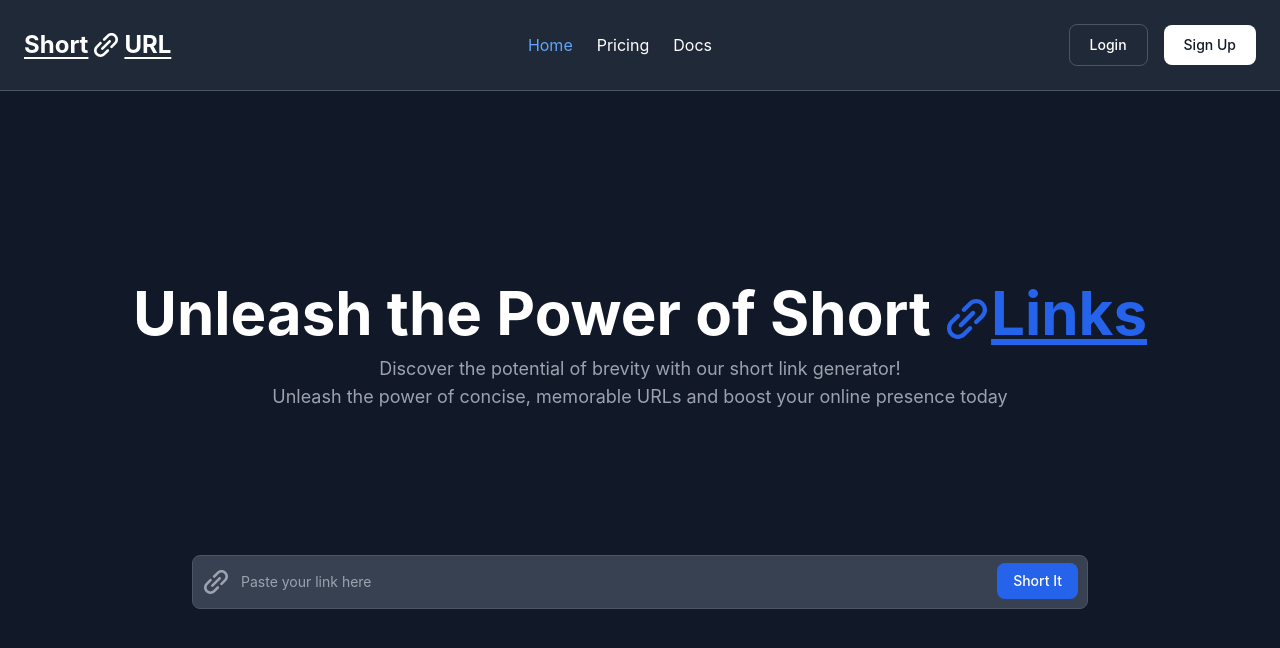
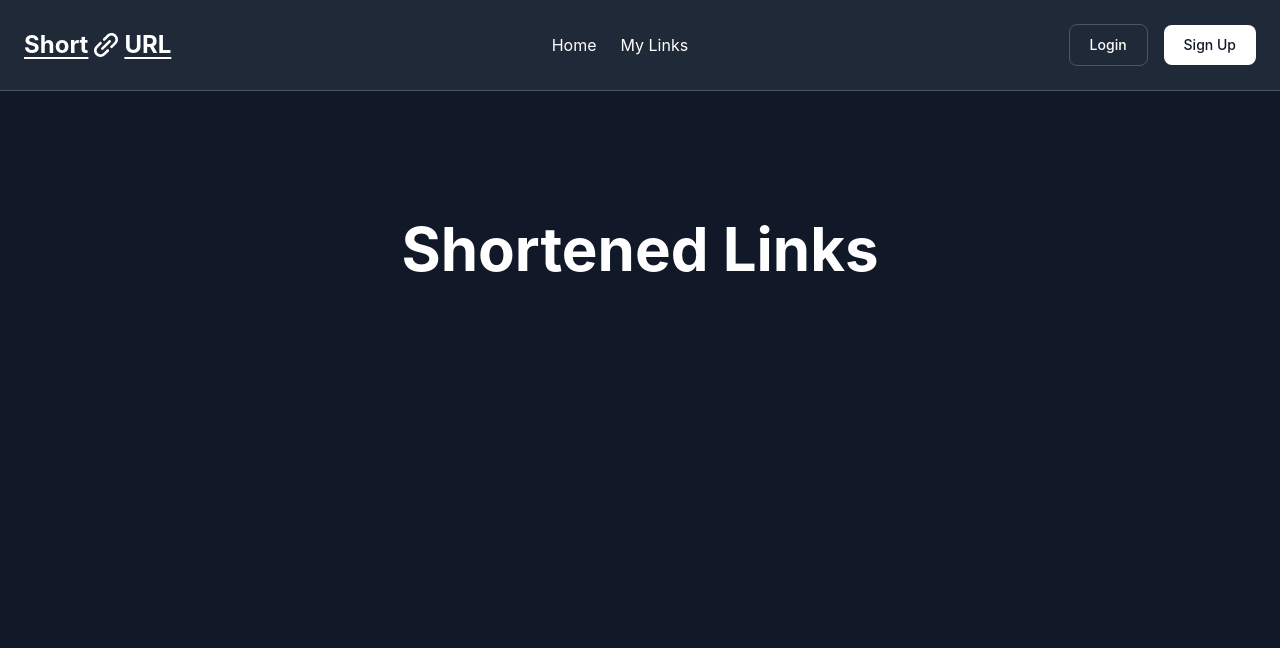
Before and after one commit to pesto-students/p10-prateek-sampath88, a React (Create React App) app in the folder Week-13/url-shortener/: page /my-links in a window 1280 px wide. Shown: the top 648 px of the page. Built offline with nearby package versions, Linux system fonts and the light colour scheme.

Commit message:
configured routing

```diff
--- a/Week-13/url-shortener/package.json
+++ b/Week-13/url-shortener/package.json
@@ -9,6 +9,7 @@
     "react": "^18.2.0",
     "react-dom": "^18.2.0",
     "react-query": "^3.39.3",
+    "react-router-dom": "^6.15.0",
     "react-scripts": "5.0.1",
     "uuid": "^9.0.0",
     "web-vitals": "^2.1.4"
--- a/Week-13/url-shortener/src/App.js
+++ b/Week-13/url-shortener/src/App.js
@@ -1,17 +1,38 @@
 import { QueryClient, QueryClientProvider } from "react-query";
+import { createBrowserRouter, RouterProvider } from "react-router-dom";
 import "./App.css";
+
+import Root from "root";
 import HomePage from "pages/home";
-import Navbar from "components/navbar";
+import MyLinks from "pages/my-links";
 
 const queryClient = new QueryClient();
+
+const router = createBrowserRouter([
+  {
+    path: "/",
+    element: <Root />,
+    children: [
+      {
+        path: "",
+        element: <HomePage />,
+      },
+      {
+        path: "home",
+        element: <HomePage />,
+      },
+      {
+        path: "my-links",
+        element: <MyLinks />,
+      },
+    ],
+  },
+]);
 
 function App() {
   return (
     <QueryClientProvider client={queryClient}>
-      <div className="App bg-gray-900 antialiased">
-        <Navbar />
-        <HomePage />
-      </div>
+      <RouterProvider router={router} />
     </QueryClientProvider>
   );
 }
--- /dev/null
+++ b/Week-13/url-shortener/src/components/arrow-animation.jsx
@@ -0,0 +1,25 @@
+const ArrowAnimation = () => {
+  return (
+    <div className="max-w-4xl mx-auto mt-28 mb-5">
+      <div className="flex justify-center">
+        <div className="animate-bounce bg-gray-800 text-purple-400 border-[0.5px] border-gray-600 p-2 rounded-full w-fit">
+          <svg
+            xmlns="http://www.w3.org/2000/svg"
+            fill="none"
+            viewBox="0 0 24 24"
+            strokeWidth="1.5"
+            stroke="currentColor"
+            className="w-6 h-6">
+            <path
+              strokeLinecap="round"
+              strokeLinejoin="round"
+              d="M19.5 13.5L12 21m0 0l-7.5-7.5M12 21V3"
+            />
+          </svg>
+        </div>
+      </div>
+    </div>
+  );
+};
+
+export default ArrowAnimation;
--- a/Week-13/url-shortener/src/components/copy-link.jsx
+++ b/Week-13/url-shortener/src/components/copy-link.jsx
@@ -12,26 +12,8 @@ const CopyLink = ({ shortLinkData }) => {
     }, 2000);
   };
   return (
-    <div className="max-w-4xl mx-auto mt-28 mb-8">
-      <div className="flex justify-center">
-        <div className="animate-bounce bg-gray-800 text-purple-400 border-[0.5px] border-gray-600 p-2 rounded-full w-fit">
-          <svg
-            xmlns="http://www.w3.org/2000/svg"
-            fill="none"
-            viewBox="0 0 24 24"
-            strokeWidth="1.5"
-            stroke="currentColor"
-            className="w-6 h-6">
-            <path
-              strokeLinecap="round"
-              strokeLinejoin="round"
-              d="M19.5 13.5L12 21m0 0l-7.5-7.5M12 21V3"
-            />
-          </svg>
-        </div>
-      </div>
-
-      <div className="w-full mt-5">
+    <div className="max-w-4xl mx-auto">
+      <div className="w-full">
         <div
           id="toast-undo"
           className="flex items-center justify-between w-full p-4 text-gray-500 bg-white rounded-lg shadow dark:text-gray-400 dark:bg-gray-800"
@@ -48,6 +30,7 @@ const CopyLink = ({ shortLinkData }) => {
           <div className="flex items-center ml-4">
             <button
               onClick={copyLink}
+              title="Copy"
               data-tooltip-target="button-icon-example-copy-clipboard-tooltip"
               data-tooltip-placement="bottom"
               type="button"
--- a/Week-13/url-shortener/src/components/create-link.jsx
+++ b/Week-13/url-shortener/src/components/create-link.jsx
@@ -5,8 +5,11 @@ import LinkIcon from "components/icons/short-link";
 import CopyLink from "components/copy-link";
 import CopyLinkSkeleton from "components/copy-link-skeleton";
 import CreateLinkError from "components/create-link-error";
+import useLocalStorage from "hooks/use-local-storage";
+import ArrowAnimation from "./arrow-animation";
 
 const CreateLink = () => {
+  const [, dispatch] = useLocalStorage("shortLinks", []);
   const [shortLinkData, setShortLinkData] = useState(null);
   const [hasError, setHasError] = useState(false);
   const [error, setError] = useState("");
@@ -31,7 +34,6 @@ const CreateLink = () => {
   });
 
   const createShortUrl = async (event) => {
-    console.log("URL: ", urlRef.current.value);
     const longLink = urlRef.current.value.trim();
     if (!longLink) return (urlRef.current.value = "");
     try {
@@ -43,16 +45,16 @@ const CreateLink = () => {
   };
 
   const createUrlItem = (data) => {
-    console.log("Success:", data);
     if (data.ok) {
       urlRef.current.value = "";
-      let urlItem = {
+      let newItem = {
         id: uuidv4(),
         code: data.result.code,
         originalLink: data.result.original_link,
         shortLink: data.result.full_short_link,
       };
-      setShortLinkData(urlItem);
+      dispatch((prevState) => [...prevState, newItem]);
+      setShortLinkData(newItem);
     } else {
       setHasError(true);
       setError(data.error);
@@ -96,7 +98,10 @@ const CreateLink = () => {
       <div>
         {mutation.isLoading ? <CopyLinkSkeleton /> : null}
         {mutation.isSuccess && !hasError ? (
-          <CopyLink shortLinkData={shortLinkData} />
+          <>
+            <ArrowAnimation />
+            <CopyLink shortLinkData={shortLinkData} />
+          </>
         ) : null}
         {mutation.isError || hasError ? (
           <CreateLinkError error={error} onReset={resetMutation} />
--- a/Week-13/url-shortener/src/components/navbar.jsx
+++ b/Week-13/url-shortener/src/components/navbar.jsx
@@ -1,12 +1,18 @@
+import { Link } from "react-router-dom";
+import { NavLink } from "react-router-dom";
+
 import LinkIcon from "components/icons/short-link";
 
 const Navbar = () => {
+  const navCssClasses =
+    "block py-2 pl-3 pr-4 rounded md:bg-transparent  md:p-0 text-white hover:text-blue-400";
   return (
     <div className="sticky top-0 z-40 w-full">
       <div className="bg-gray-800 border-b-[1px] border-solid border-gray-600 p-6">
         <div className="max-w-7xl mx-auto">
           <div className="flex items-center justify-between">
             <div>
+              <Link to={"home"}>
                 <h1 className="text-white text-2xl font-bold underline underline-offset-4 flex items-center gap-[6px] cursor-pointer">
                   <span>Short</span>
                   <span className="w-6 h-6 flex justify-center items-center">
@@ -14,24 +20,29 @@ const Navbar = () => {
                   </span>
                   <span>URL</span>
                 </h1>
+              </Link>
             </div>
             <div className="flex items-center gap-6">
-              <a
-                href="#"
-                className="block py-2 pl-3 pr-4  bg-blue-700 rounded md:bg-transparent  md:p-0 text-white md:text-blue-400"
+              <NavLink
+                to="home"
+                className={({ isActive, isPending }) =>
+                  isActive
+                    ? `${navCssClasses} text-blue-400`
+                    : `${navCssClasses}`
+                }
                 aria-current="page">
                 Home
-              </a>
-              <a
-                href="#"
-                className="block py-2 pl-3 pr-4  rounded   md:border-0  md:p-0 text-white md:hover:text-blue-500 hover:bg-gray-700 hover:text-white md:hover:bg-transparent">
-                Pricing
-              </a>
-              <a
-                href="#"
-                className="block py-2 pl-3 pr-4  rounded   md:border-0  md:p-0 text-white md:hover:text-blue-500 hover:bg-gray-700 hover:text-white md:hover:bg-transparent">
-                Docs
-              </a>
+              </NavLink>
+              <NavLink
+                to="my-links"
+                className={({ isActive, isPending }) =>
+                  isActive
+                    ? `${navCssClasses} text-blue-400`
+                    : `${navCssClasses}`
+                }
+                aria-current="page">
+                My Links
+              </NavLink>
             </div>
             <div className="flex items-center gap-4">
               <button
--- /dev/null
+++ b/Week-13/url-shortener/src/hooks/use-local-storage.jsx
@@ -0,0 +1,25 @@
+import { useState, useEffect } from "react";
+
+const useLocalStorage = (key, defaultValue) => {
+  const [value, setValue] = useState(() => {
+    let currentValue;
+
+    try {
+      currentValue = JSON.parse(
+        localStorage.getItem(key) || String(defaultValue),
+      );
+    } catch (error) {
+      currentValue = defaultValue;
+    }
+
+    return currentValue;
+  });
+
+  useEffect(() => {
+    localStorage.setItem(key, JSON.stringify(value));
+  }, [value, key]);
+
+  return [value, setValue];
+};
+
+export default useLocalStorage;
--- a/Week-13/url-shortener/src/pages/home.jsx
+++ b/Week-13/url-shortener/src/pages/home.jsx
@@ -3,7 +3,7 @@ import LinkIcon from "components/icons/short-link";
 
 const HomePage = () => {
   return (
-    <div className="max-w-7xl mx-auto px-6">
+    <div className="max-w-7xl mx-auto px-6 pb-20">
       <div className="mt-48 mb-36">
         <h1 className="text-6xl text-white text-center font-bold  items-center justify-center gap-4">
           <span className="mr-4">Unleash the Power of Short</span>
--- /dev/null
+++ b/Week-13/url-shortener/src/pages/my-links.jsx
@@ -0,0 +1,53 @@
+import CopyLink from "components/copy-link";
+import useLocalStorage from "hooks/use-local-storage";
+
+const MyLinks = () => {
+  const [shortLinks, dispatch] = useLocalStorage("shortLinks", []);
+  const deleteLink = (id) => {
+    const result = shortLinks.filter((item) => item.id !== id);
+    dispatch(result);
+  };
+  return (
+    <div className="max-w-4xl mx-auto pb-40">
+      <div className="mt-32 mb-8">
+        <h1 className="text-6xl text-white text-center font-bold  items-center justify-center gap-4">
+          Shortened Links
+        </h1>
+      </div>
+      {shortLinks.map((shortLinkData) => (
+        <div
+          key={shortLinkData.id}
+          className="relative flex items-center mb-5 group">
+          <div className="flex-1 mr-9">
+            <CopyLink shortLinkData={shortLinkData} />
+          </div>
+          <button
+            onClick={() => deleteLink(shortLinkData.id)}
+            type="button"
+            title="Delete"
+            className="absolute right-0 hidden group-hover:inline-flex ml-auto -mx-1.5 -my-1.5 bg-red-500 text-gray-400 hover:text-gray-900 rounded-lg focus:ring-2 focus:ring-gray-300 p-1.5 hover:bg-gray-100  items-center justify-center h-8 w-8 dark:text-red-500 dark:hover:text-red-600 dark:bg-gray-800 dark:hover:bg-gray-700"
+            data-dismiss-target="#toast-default"
+            aria-label="Close">
+            <span className="sr-only">Close</span>
+            <svg
+              className="w-3 h-3"
+              aria-hidden="true"
+              xmlns="http://www.w3.org/2000/svg"
+              fill="none"
+              viewBox="0 0 14 14">
+              <path
+                stroke="currentColor"
+                strokeLinecap="round"
+                strokeLinejoin="round"
+                stroke-width="2"
+                d="m1 1 6 6m0 0 6 6M7 7l6-6M7 7l-6 6"
+              />
+            </svg>
+          </button>
+        </div>
+      ))}
+    </div>
+  );
+};
+
+export default MyLinks;
--- /dev/null
+++ b/Week-13/url-shortener/src/root.jsx
@@ -0,0 +1,12 @@
+import { Outlet } from "react-router-dom";
+import Navbar from "components/navbar";
+
+const Root = () => {
+  return (
+    <div className="App bg-gray-900 antialiased">
+      <Navbar />
+      <Outlet />
+    </div>
+  );
+};
+export default Root;
```
Also changed, not shown: 1 other file (tests, documents, lock files or other folders). Lines whose indentation alone changed are shown as unchanged.
